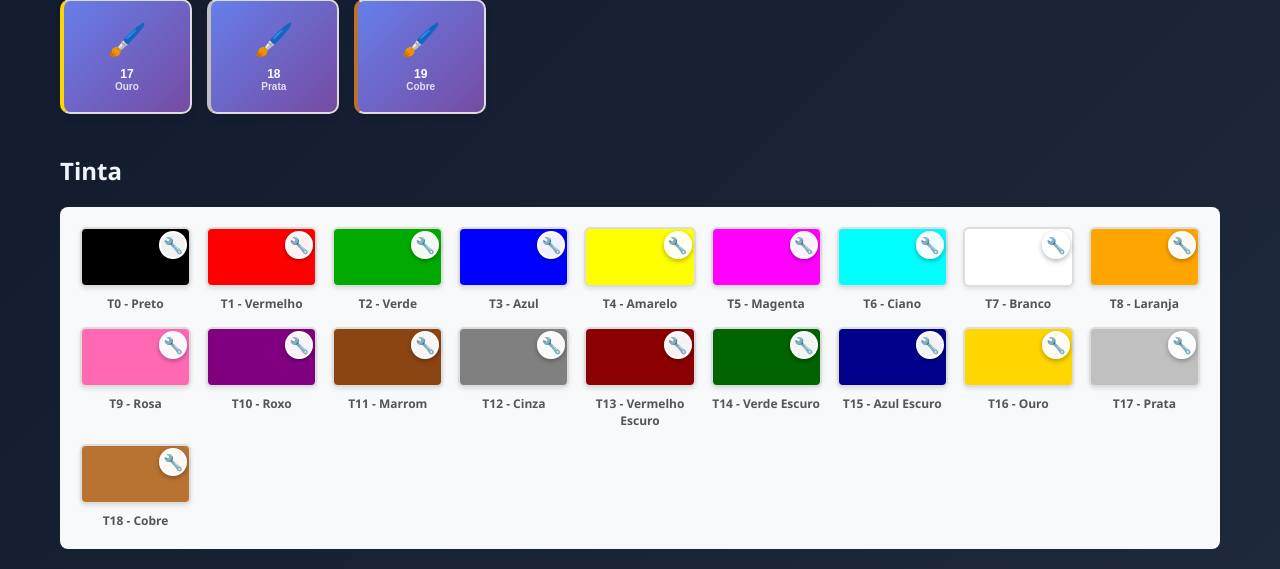
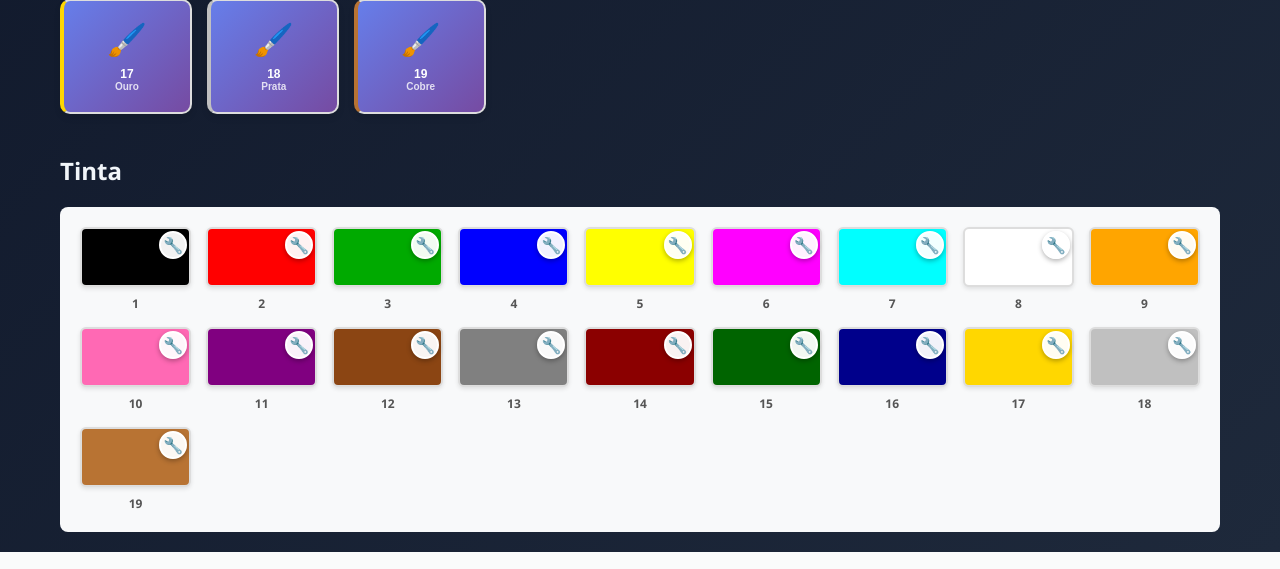
Before and after one commit to tonymichaelb/Chromasistem, a Flask app: page /colorir in a window 1280 px wide. Shown: the part 546-1115 px from the top of the page. Run offline with Flask 3, Linux system fonts and the light colour scheme; the visitor is signed in with stand-in values (Sample User, id 1); some libraries are stand-ins or nearby versions.

Commit message:
🎨 Tintas agora mostram apenas números 1-19 + catraca para M182

```diff
--- a/templates/colorir.html
+++ b/templates/colorir.html
@@ -533,7 +533,7 @@
                 sample.style.position = 'relative';
                 sample.innerHTML = `
                     <div class="color-box" style="background-color: ${brush.hex};"></div>
-                    <div class="color-name">${brush.name}</div>
+                    <div class="color-name">${i + 1}</div>
                     <button class="color-mixture-btn" title="Configurar mistura">🔧</button>
                 `;
 
```
